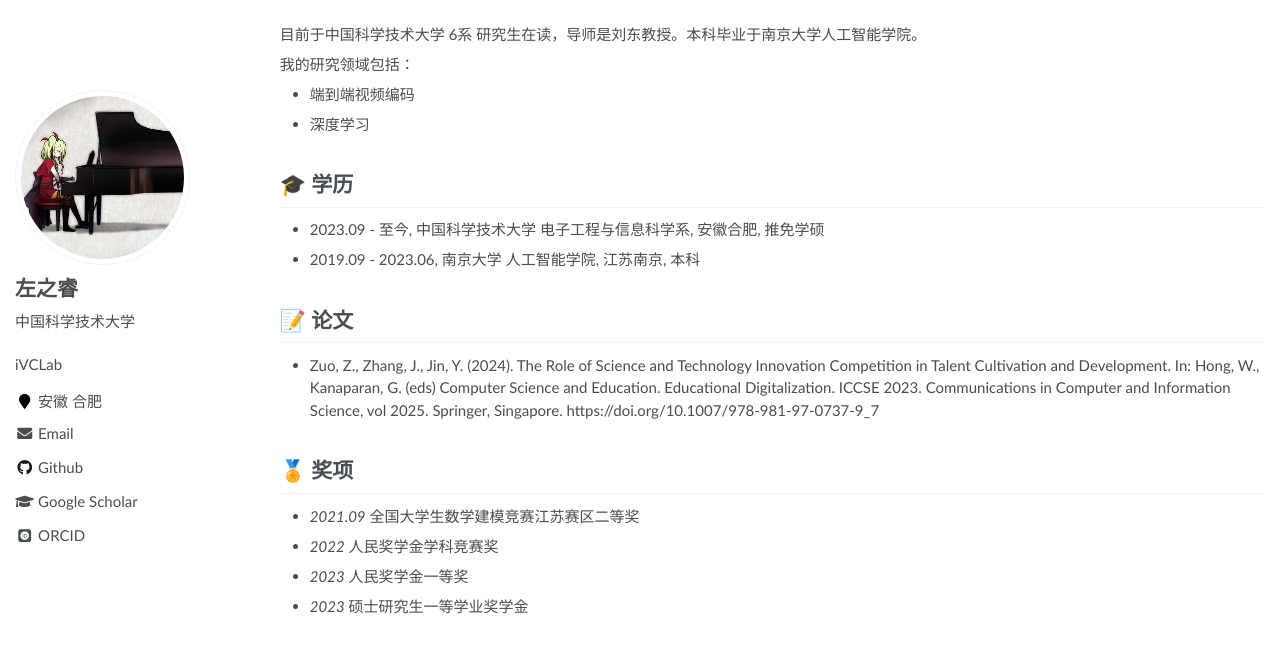
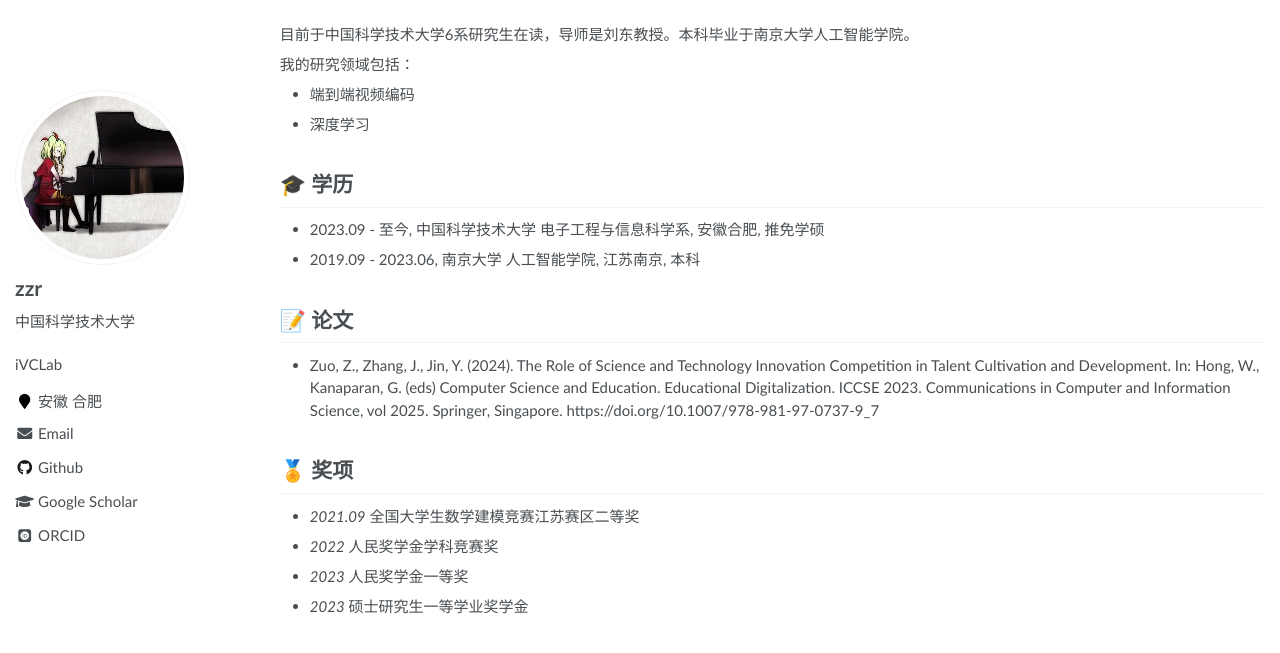
Before and after one commit to DeathPolca/DeathPolca.github.io, a Jekyll site: the page built from _pages/about.md, in a window 1280 px wide. Shown: the top 653 px of the page. Built offline with Jekyll 4.4.1, drawn with Linux system fonts in a browser that asks for light colours; some web fonts are replaced.

Commit message:
small change

```diff
--- a/_config.yml
+++ b/_config.yml
@@ -21,7 +21,7 @@ google_analytics_id      :  # get google_analytics_id from https://analytics.goo
 
 # Site Author
 author:
-  name             : "左之睿"
+  name             : "zzr"
   avatar           : "images/Porca_square.jpg"
   bio              : "中国科学技术大学"
   location         : "安徽 合肥"
--- a/_pages/about.md
+++ b/_pages/about.md
@@ -17,7 +17,7 @@ redirect_from:
 
 <span class='anchor' id='about-me'></span>
 
-目前于中国科学技术大学 6系 研究生在读，导师是刘东教授。本科毕业于南京大学人工智能学院。
+目前于中国科学技术大学6系研究生在读，导师是刘东教授。本科毕业于南京大学人工智能学院。
  <!-- <a href='https://scholar.google.com/citations?user=79nbT9AAAAAJ'><img src="https://img.shields.io/endpoint?url={{ url | url_encode }}&logo=Google%20Scholar&labelColor=f6f6f6&color=9cf&style=flat&label=引用"></a>。 -->
 
 我的研究领域包括：
```
